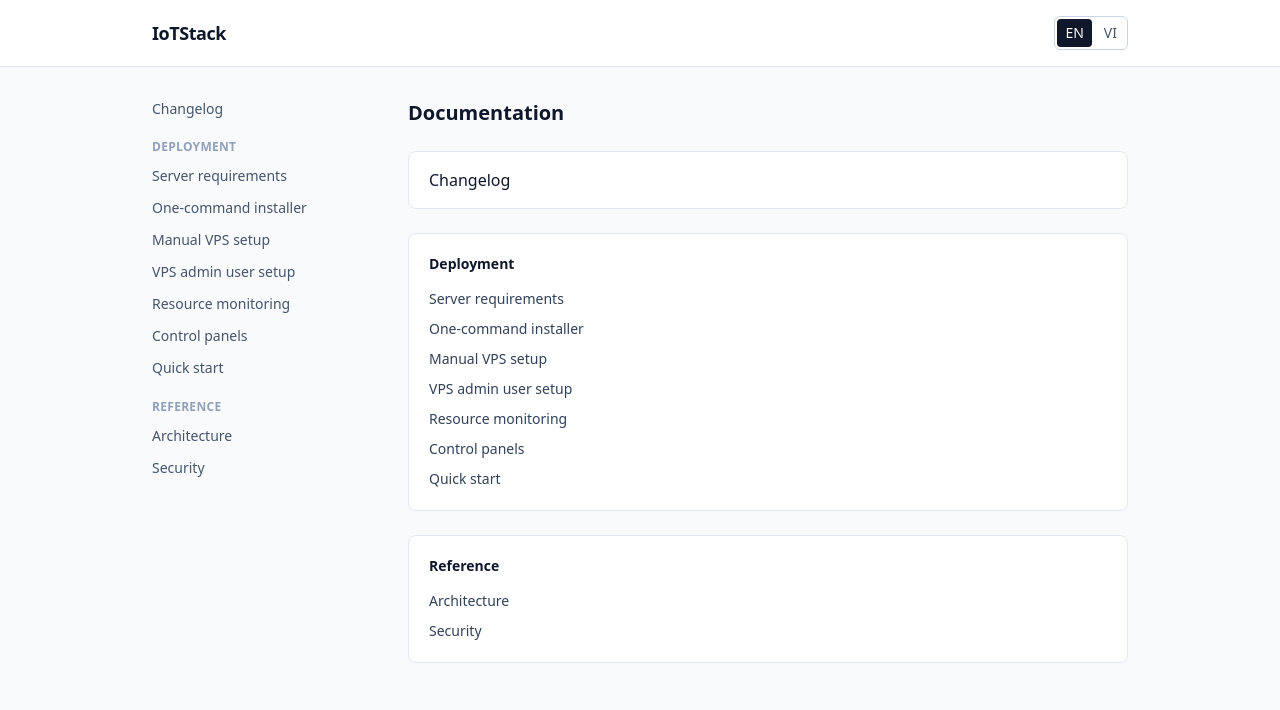
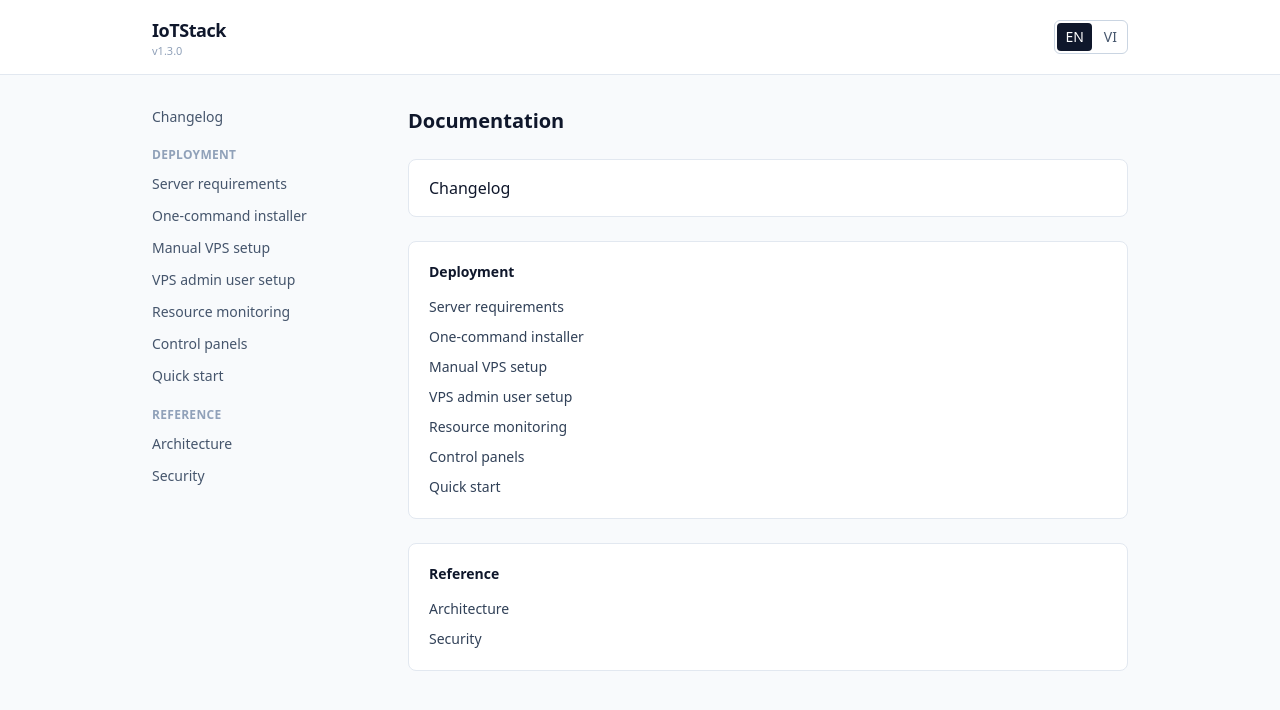
Before and after one commit to IoTLabsHQ/IoTStack, a React (Vite) app in the folder dashboard/: page /docs in a window 1280 px wide. Shown: the top 710 px of the page. Built offline with nearby package versions, Linux system fonts and the light colour scheme.

Commit message:
Show app version under the logo, bump package.json to 1.3.0

```diff
--- a/dashboard/package.json
+++ b/dashboard/package.json
@@ -1,6 +1,6 @@
 {
   "name": "iotstack-dashboard",
-  "version": "0.1.0",
+  "version": "1.3.0",
   "private": true,
   "type": "module",
   "scripts": {
--- a/dashboard/src/components/DocsShell.tsx
+++ b/dashboard/src/components/DocsShell.tsx
@@ -51,8 +51,9 @@ export function DocsShell({ children }: { children: (lang: DocsLang) => ReactNod
       <header className="border-b border-slate-200 bg-white">
         <div className="mx-auto flex max-w-5xl items-center justify-between px-6 py-4">
           <div className="flex items-center gap-8">
-            <Link to="/docs" className="text-lg font-semibold tracking-tight">
-              IoTStack
+            <Link to="/docs" className="leading-tight">
+              <span className="text-lg font-semibold tracking-tight">IoTStack</span>
+              <span className="block text-[11px] font-medium text-slate-400">v{__APP_VERSION__}</span>
             </Link>
             {admin && (
               <nav className="flex gap-1">
--- a/dashboard/src/components/Shell.tsx
+++ b/dashboard/src/components/Shell.tsx
@@ -32,7 +32,10 @@ export function Shell({ children }: { children: ReactNode }) {
       <header className="border-b border-slate-200 bg-white">
         <div className="mx-auto flex max-w-5xl items-center justify-between px-6 py-4">
           <div className="flex items-center gap-8">
-            <span className="text-lg font-semibold tracking-tight">IoTStack</span>
+            <div className="leading-tight">
+              <span className="text-lg font-semibold tracking-tight">IoTStack</span>
+              <span className="block text-[11px] font-medium text-slate-400">v{__APP_VERSION__}</span>
+            </div>
             <nav className="flex gap-1">
               {navItems.map((item) => (
                 <NavLink
--- a/dashboard/src/pages/LoginPage.tsx
+++ b/dashboard/src/pages/LoginPage.tsx
@@ -30,7 +30,8 @@ export function LoginPage() {
   return (
     <div className="flex min-h-screen items-center justify-center bg-slate-50 px-4">
       <div className="w-full max-w-sm rounded-lg border border-slate-200 bg-white p-8 shadow-sm">
-        <h1 className="mb-1 text-xl font-semibold text-slate-900">IoTStack</h1>
+        <h1 className="text-xl font-semibold text-slate-900">IoTStack</h1>
+        <p className="mb-1 text-[11px] font-medium text-slate-400">v{__APP_VERSION__}</p>
         <p className="mb-6 text-sm text-slate-500">Sign in to manage your devices.</p>
 
         <form onSubmit={handleSubmit} className="space-y-4">
--- /dev/null
+++ b/dashboard/src/vite-env.d.ts
@@ -0,0 +1,4 @@
+/// <reference types="vite/client" />
+
+/** Injected at build time from package.json's version — see vite.config.ts. */
+declare const __APP_VERSION__: string;
--- a/dashboard/vite.config.ts
+++ b/dashboard/vite.config.ts
@@ -1,9 +1,13 @@
 import { defineConfig } from "vite";
 import react from "@vitejs/plugin-react";
 import tailwindcss from "@tailwindcss/vite";
+import pkg from "./package.json";
 
 export default defineConfig({
   plugins: [react(), tailwindcss()],
+  define: {
+    __APP_VERSION__: JSON.stringify(pkg.version),
+  },
   server: {
     port: 5173,
     proxy: {
```
Also changed, not shown: 1 other file (tests, documents, lock files or other folders).
